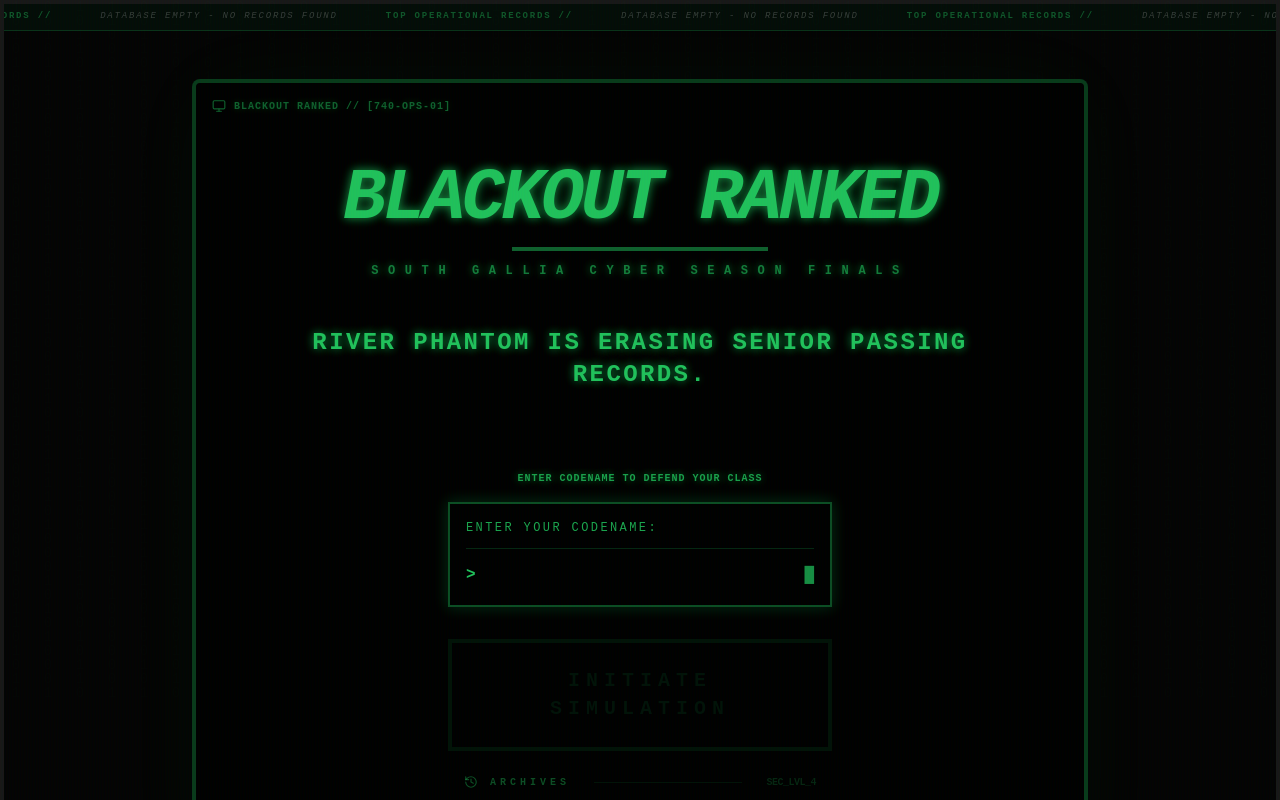
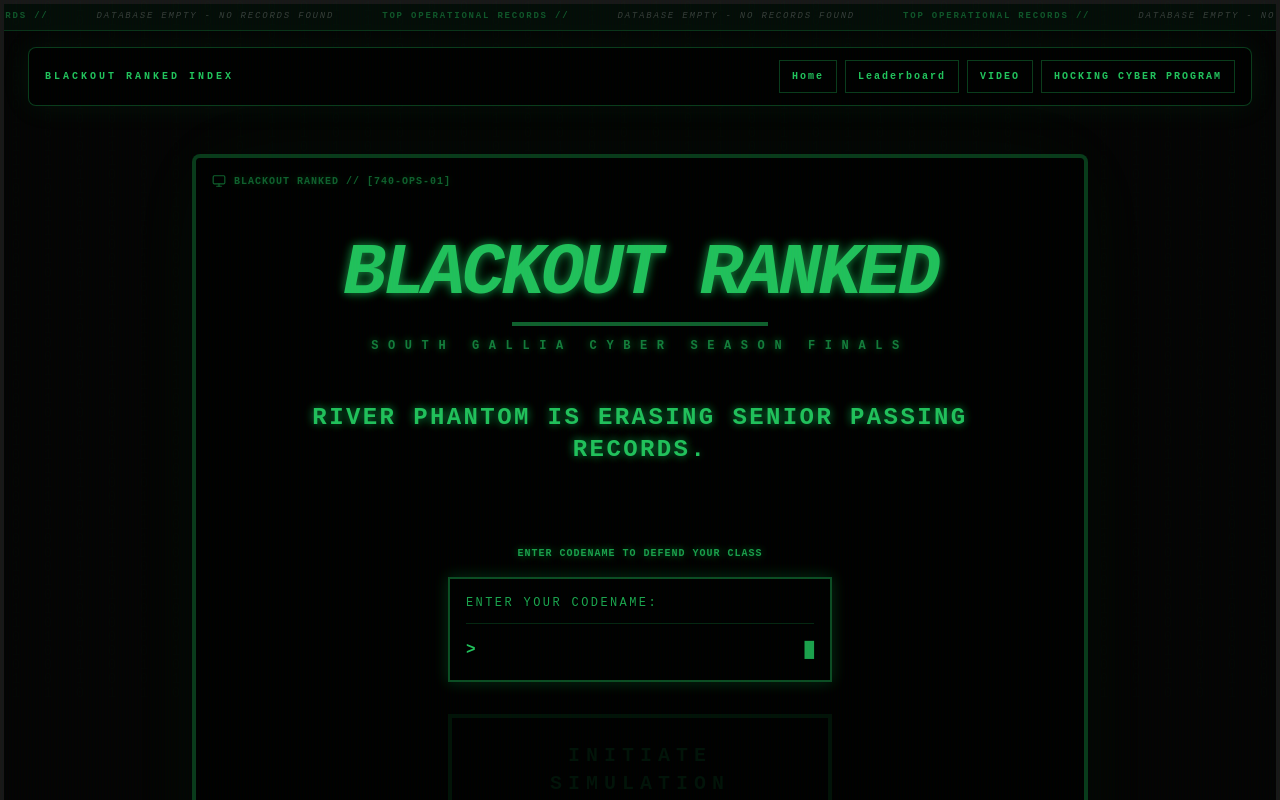
Before and after one commit to Hocking-College-Cybersecurity/operation-blackout, a React (Vite) app: page / in a window 1280 px wide. Shown: the top 800 px of the page. Built offline with nearby package versions, Linux system fonts and the light colour scheme.

Commit message:
Add top nav and fix evidence display

```diff
--- a/src/App.tsx
+++ b/src/App.tsx
@@ -1161,7 +1161,7 @@ const MissionBoard = ({
   );
 };
 
-const QuestionMockScreenshot = ({ question }: { question: QuestionItem }) => {
+const QuestionMockScreenshot = ({ question, overrideSrc, overrideLabel }: { question: QuestionItem; overrideSrc?: string; overrideLabel?: string }) => {
   const baseUrl = import.meta.env.BASE_URL;
   const screenshotByQuestionId: Record<string, { src: string; label: string }> = {
     'phishing-easy': { src: `${baseUrl}mockshots/questions/phishing-easy-discord.svg`, label: 'Discord Link Drop Evidence' },
@@ -1170,7 +1170,7 @@ const QuestionMockScreenshot = ({ question }: { question: QuestionItem }) => {
 
     'osint-easy': { src: `${baseUrl}mockshots/questions/osint-easy-social-feed.svg`, label: 'Public Social Feed Evidence' },
     'osint-medium': { src: `${baseUrl}mockshots/questions/osint-medium-password-hints.svg`, label: 'Password Clue Correlation Evidence' },
-    'osint-hard': { src: `${baseUrl}mockshots/questions/osint-hard-photo-metadata.svg`, label: 'Photo Metadata Leak Evidence' },
+    'osint-hard': { src: `${baseUrl}mockshots/questions/osint-hard-photo-metadata.svg`, label: 'Reverse Image Evidence' },
 
     'network-easy': { src: `${baseUrl}mockshots/questions/network-easy-portscan.svg`, label: 'Sequential Port Scan Evidence' },
     'network-medium': { src: `${baseUrl}mockshots/questions/network-medium-segmentation.svg`, label: 'Segmentation Control Evidence' },
@@ -1186,15 +1186,17 @@ const QuestionMockScreenshot = ({ question }: { question: QuestionItem }) => {
   };
 
   const shot = screenshotByQuestionId[question.id];
-
-  if (!shot) return null;
+  const resolvedSrc = overrideSrc || shot?.src;
+  const resolvedLabel = overrideLabel || shot?.label;
+
+  if (!resolvedSrc || !resolvedLabel) return null;
 
   return (
     <div className="border border-[#22c55e]/30 bg-black/40 rounded-md overflow-hidden mb-3">
-      <div className="px-3 py-1.5 bg-black text-[9px] text-[#22c55e]/80 uppercase tracking-widest font-black">Realistic Example Screenshot // {shot.label}</div>
+      <div className="px-3 py-1.5 bg-black text-[9px] text-[#22c55e]/80 uppercase tracking-widest font-black">Evidence // {resolvedLabel}</div>
       <img
-        src={shot.src}
-        alt={`${shot.label} for ${question.category} challenge`}
+        src={resolvedSrc}
+        alt={`${resolvedLabel} for ${question.category} challenge`}
         className="w-full h-auto"
         loading="lazy"
       />
@@ -1207,6 +1209,7 @@ const QuestionStage = ({
   selectedChoice,
   onChoice,
   onSubmit,
+  osintHardImageSrc,
   osintHardGuess,
   onOsintHardGuessChange,
   onSubmitOsintHard,
@@ -1219,6 +1222,7 @@ const QuestionStage = ({
   selectedChoice: number | null;
   onChoice: (index: number) => void;
   onSubmit: () => void;
+  osintHardImageSrc?: string;
   osintHardGuess: string;
   onOsintHardGuessChange: (value: string) => void;
   onSubmitOsintHard: () => void;
@@ -1246,8 +1250,12 @@ const QuestionStage = ({
         <p className="text-sm text-white leading-relaxed">{question.prompt}</p>
         {support && (
           <div className="mt-4 border-t border-[#22c55e]/20 pt-3">
-            <p className="text-[10px] uppercase tracking-widest text-[#22c55e]/70 font-black mb-1">Realistic Example</p>
-            <QuestionMockScreenshot question={question} />
+            <p className="text-[10px] uppercase tracking-widest text-[#22c55e]/70 font-black mb-1">Evidence</p>
+            <QuestionMockScreenshot
+              question={question}
+              overrideSrc={isOsintReverseImage ? osintHardImageSrc : undefined}
+              overrideLabel={isOsintReverseImage ? 'Reverse Image Target' : undefined}
+            />
             <p className="text-xs text-[#e5e7eb]/80 leading-relaxed">{support.realisticExample}</p>
           </div>
         )}
@@ -2290,7 +2298,33 @@ const GameOverScreen = ({ onRestart, reason }: { onRestart: () => void, reason:
   </motion.div>
 );
 
+const TopNav = ({
+  onHome,
+  onLeaderboard,
+  hockingProgramUrl,
+  hockingVideoUrl
+}: {
+  onHome: () => void;
+  onLeaderboard: () => void;
+  hockingProgramUrl: string;
+  hockingVideoUrl: string;
+}) => (
+  <div className="relative z-20 max-w-7xl mx-auto w-full px-6 pt-4">
+    <nav className="flex flex-wrap items-center justify-between gap-3 bg-black/90 border border-[#22c55e]/30 rounded-lg px-4 py-3 shadow-[0_0_30px_rgba(34,197,94,0.08)]">
+      <div className="text-[10px] uppercase tracking-[0.3em] font-black text-[#22c55e]">BLACKOUT RANKED INDEX</div>
+      <div className="flex flex-wrap items-center gap-2 text-[10px] uppercase tracking-[0.2em] font-black">
+        <button onClick={onHome} className="px-3 py-2 border border-[#22c55e]/30 text-[#22c55e] hover:bg-[#22c55e] hover:text-black transition-all">Home</button>
+        <button onClick={onLeaderboard} className="px-3 py-2 border border-[#22c55e]/30 text-[#22c55e] hover:bg-[#22c55e] hover:text-black transition-all">Leaderboard</button>
+        <a href={hockingVideoUrl} target="_blank" rel="noopener noreferrer" className="px-3 py-2 border border-[#22c55e]/30 text-[#22c55e] hover:bg-[#22c55e] hover:text-black transition-all">Video</a>
+        <a href={hockingProgramUrl} target="_blank" rel="noopener noreferrer" className="px-3 py-2 border border-[#22c55e]/30 text-[#22c55e] hover:bg-[#22c55e] hover:text-black transition-all">Hocking Cyber Program</a>
+      </div>
+    </nav>
+  </div>
+);
+
 export default function App() {
+  const hockingProgramUrl = 'https://www.hocking.edu/cybersecurity';
+  const hockingReelDirectUrl = 'https://www.facebook.com/reel/965681956111870/';
   const [stage, setStage] = useState<GameStage>('intro');
   const [timeLeft, setTimeLeft] = useState(900); // 15 minutes
   const [messages, setMessages] = useState<TerminalMessage[]>([]);
@@ -2511,6 +2545,18 @@ export default function App() {
     playSound('click');
   };
 
+  const navigateHome = () => {
+    setShowLeaderboard(false);
+    setStage('intro');
+    playSound('click');
+  };
+
+  const navigateLeaderboard = () => {
+    setShowLeaderboard(true);
+    setStage('intro');
+    playSound('click');
+  };
+
   const totalQuestions = Object.values(QUESTION_BANK).reduce((acc, list) => acc + list.length, 0);
 
   const selectQuestion = (question: QuestionItem) => {
@@ -2629,6 +2675,7 @@ export default function App() {
       <CRTEffects />
       <EducationalPanel stage={stage} isOpen={showEdu} onClose={() => setShowEdu(false)} />
       <LeaderboardTicker entries={leaderboardData} />
+      <TopNav onHome={navigateHome} onLeaderboard={navigateLeaderboard} hockingProgramUrl={hockingProgramUrl} hockingVideoUrl={hockingReelDirectUrl} />
       <div className="flex-1 flex flex-col p-6 min-h-0">
       <MatrixBackground />
 
@@ -2684,6 +2731,7 @@ export default function App() {
                         selectedChoice={selectedChoice}
                         onChoice={setSelectedChoice}
                         onSubmit={submitQuestionAnswer}
+                        osintHardImageSrc={activeQuestion.id === 'osint-hard' ? puzzleData?.osint.locationImage : undefined}
                         osintHardGuess={osintHardGuess}
                         onOsintHardGuessChange={setOsintHardGuess}
                         onSubmitOsintHard={submitOsintHardAnswer}
```
